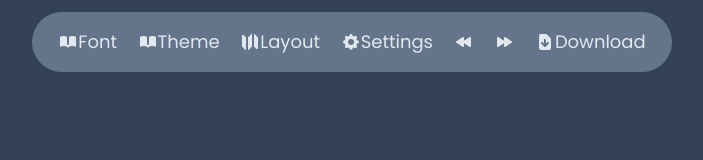
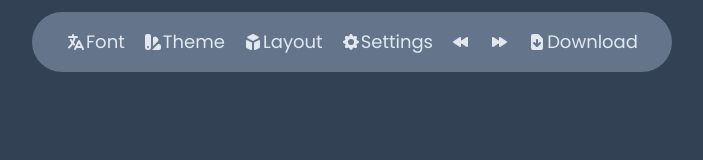
Before and after one commit to krzysztof-kozak/cv-builder, a React (Create React App) app: page / in a window 1280 px wide. Shown: the top 160 px of the page, without its empty margins (288-991 px from the left). Built offline with nearby package versions, Linux system fonts and the light colour scheme.

Commit message:
Change Toolbar icons

```diff
--- a/src/components/toolbar/Toolbar.js
+++ b/src/components/toolbar/Toolbar.js
@@ -1,33 +1,34 @@
 import {
-	BookOpenIcon,
+	TranslateIcon,
 	RewindIcon,
 	FastForwardIcon,
 	DocumentDownloadIcon,
 	CogIcon,
-	MapIcon,
+	ColorSwatchIcon,
+	CubeIcon,
 } from '@heroicons/react/solid';
 
 export default function Toolbar() {
 	return (
-		<div className="text-slate-20 mx-auto mt-3 flex max-w-screen-sm justify-around rounded-full bg-slate-500 p-4 text-lg text-slate-200">
+		<div className="text-slate-20 mx-auto mt-3 flex max-w-screen-sm justify-evenly rounded-full bg-slate-500 p-4 text-lg text-slate-200">
 			<div className="flex items-center hover:text-emerald-400">
-				<BookOpenIcon className="h-5" />
-				<button className="">Font</button>
+				<TranslateIcon className="h-5" />
+				<button>Font</button>
 			</div>
 
 			<div className="flex items-center hover:text-emerald-400">
-				<BookOpenIcon className="h-5" />
-				<button className="">Theme</button>
+				<ColorSwatchIcon className="h-5" />
+				<button>Theme</button>
 			</div>
 
 			<div className="flex items-center hover:text-emerald-400">
-				<MapIcon className="h-5" />
-				<button className="">Layout</button>
+				<CubeIcon className="h-5" />
+				<button>Layout</button>
 			</div>
 
 			<div className="flex items-center hover:text-emerald-400">
 				<CogIcon className="h-5" />
-				<button className="">Settings</button>
+				<button>Settings</button>
 			</div>
 
 			<div className="flex items-center hover:text-emerald-400">
```
